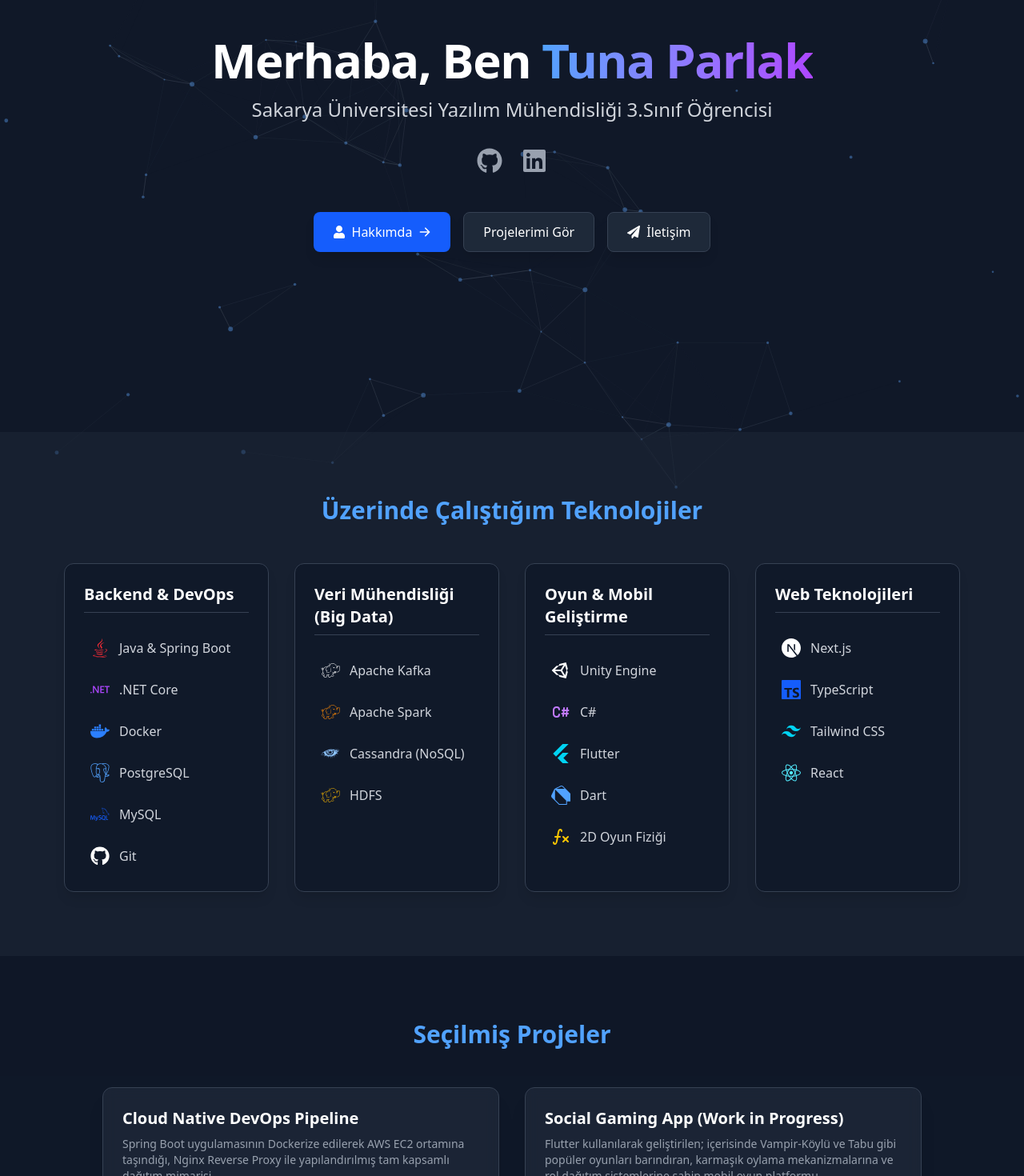
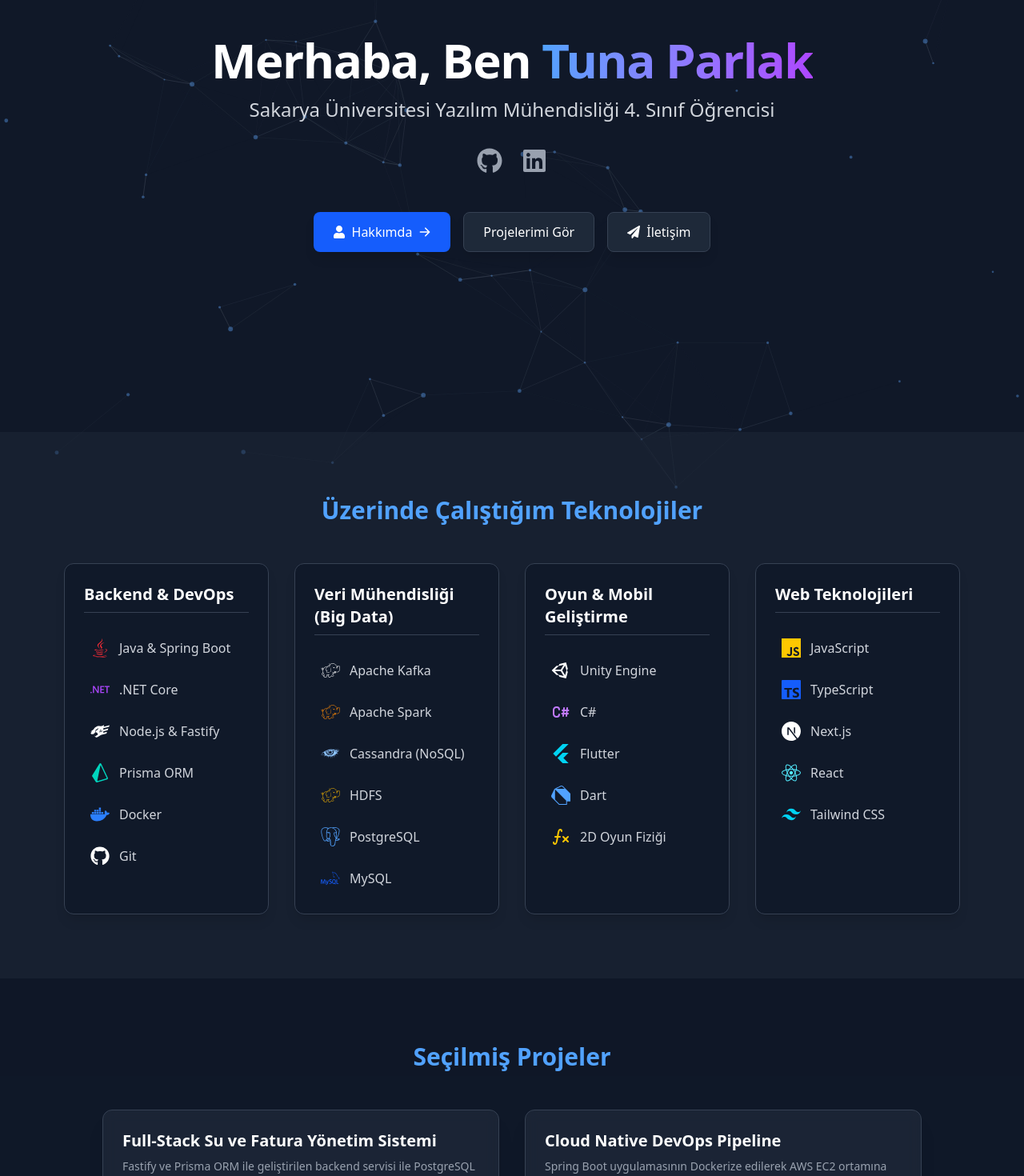
Before and after one commit to tunaparlak0/Personal_Website, a Next.js app: page / in a window 1280 px wide. Shown: the part 180-1650 px from the top of the page at 80% size. Built offline with nearby package versions, Linux system fonts and the light colour scheme.

Commit message:
added project and skills

```diff
--- a/app/about/page.tsx
+++ b/app/about/page.tsx
@@ -71,7 +71,7 @@
           className="mt-0 w-full bg-gray-800/80 backdrop-blur-md p-10 rounded-[40px] md:rounded-[80px] border border-gray-700/50 shadow-2xl text-left space-y-6"
         >
           <p className="text-gray-300 leading-relaxed text-lg">
-            Merhaba! Ben Tuna. Sakarya Üniversitesi&apos;nde Yazılım Mühendisliği (İngilizce) 3. sınıf öğrencisiyim.
+            Merhaba! Ben Tuna. Sakarya Üniversitesi&apos;nde Yazılım Mühendisliği (İngilizce) 4. sınıf öğrencisiyim.
           </p>
 
           <p className="text-gray-300 leading-relaxed text-lg">
--- a/app/page.tsx
+++ b/app/page.tsx
@@ -5,8 +5,7 @@
 
 // --- İKON KÜTÜPHANELERİ ---
 import { FaUnity, FaJava, FaReact, FaGithub, FaLinkedin, FaUser, FaPaperPlane, FaDocker } from "react-icons/fa";
-import { SiPostgresql, SiMysql, SiApachecassandra, SiApachehadoop, SiNextdotjs, SiTypescript, SiTailwindcss, SiFlutter, SiDart, SiDotnet } from "react-icons/si";
-import { TbMathFunction, TbBrandCSharp } from "react-icons/tb"; // 👈 Hata veren importlar buraya eklendi
+import { SiPostgresql, SiMysql, SiApachecassandra, SiApachehadoop, SiNextdotjs, SiTypescript, SiTailwindcss, SiFlutter, SiDart, SiDotnet, SiPrisma, SiFastify, SiJavascript } from "react-icons/si";import { TbMathFunction, TbBrandCSharp } from "react-icons/tb";
 import { HiArrowRight } from "react-icons/hi";
 
 export default function Home() {
@@ -22,9 +21,9 @@
       items: [
         { name: "Java & Spring Boot", icon: FaJava, color: "text-red-500" },
         { name: ".NET Core", icon: SiDotnet, color: "text-purple-500" },
+        { name: "Node.js & Fastify", icon: SiFastify, color: "text-white" },
+        { name: "Prisma ORM", icon: SiPrisma, color: "text-teal-400" },
         { name: "Docker", icon: FaDocker, color: "text-blue-500" },
-        { name: "PostgreSQL", icon: SiPostgresql, color: "text-blue-400" },
-        { name: "MySQL", icon: SiMysql, color: "text-blue-600" }, // 👈 Kullanılmayan uyarısı bu sayede giderildi
         { name: "Git", icon: FaGithub, color: "text-white" },
       ]
     },
@@ -35,6 +34,8 @@
         { name: "Apache Spark", icon: SiApachehadoop, color: "text-orange-400" },
         { name: "Cassandra (NoSQL)", icon: SiApachecassandra, color: "text-blue-300" },
         { name: "HDFS", icon: SiApachehadoop, color: "text-yellow-500" },
+        { name: "PostgreSQL", icon: SiPostgresql, color: "text-blue-400" },
+        { name: "MySQL", icon: SiMysql, color: "text-blue-600" },
       ]
     },
     {
@@ -50,15 +51,22 @@
     {
       category: "Web Teknolojileri",
       items: [
+        { name: "JavaScript", icon: SiJavascript, color: "text-yellow-400" }, // JavaScript eklendi
+        { name: "TypeScript", icon: SiTypescript, color: "text-blue-600" },
         { name: "Next.js", icon: SiNextdotjs, color: "text-white" },
-        { name: "TypeScript", icon: SiTypescript, color: "text-blue-600" },
+        { name: "React", icon: FaReact, color: "text-cyan-300" },
         { name: "Tailwind CSS", icon: SiTailwindcss, color: "text-cyan-400" },
-        { name: "React", icon: FaReact, color: "text-cyan-300" },
       ]
     }
   ];
 
   const projects = [
+    {
+      title: "Full-Stack Su ve Fatura Yönetim Sistemi",
+      description: "Fastify ve Prisma ORM ile geliştirilen backend servisi ile PostgreSQL veritabanı yönetimi sağlayan; React tabanlı arayüze sahip tam kapsamlı su yönetim sistemi.",
+      tags: ["Fastify", "React", "Prisma", "PostgreSQL", "JavaScript","JWT"],
+      link: "https://github.com/tunaparlak0/su_sistemi"
+    },
     {
       title: "Cloud Native DevOps Pipeline",
       description: "Spring Boot uygulamasının Dockerize edilerek AWS EC2 ortamına taşındığı, Nginx Reverse Proxy ile yapılandırılmış tam kapsamlı dağıtım mimarisi.",
@@ -67,7 +75,7 @@
     },
     {
       title: "Social Gaming App (Work in Progress)",
-      description: "Flutter kullanılarak geliştirilen; içerisinde Vampir-Köylü ve Tabu gibi popüler oyunları barındıran, karmaşık oylama mekanizmalarına ve rol dağıtım sistemlerine sahip mobil oyun platformu. ",
+      description: "Flutter kullanılarak geliştirilen; içerisinde Vampir-Köylü ve Tabu gibi popüler oyunları barındıran, karmaşık oylama mekanizmalarına ve rol dağıtım sistemlerine sahip mobil oyun platformu.",
       tags: ["Flutter", "Dart", "Mobile Game", "State Management"],
       link: "https://github.com/tunaparlak0/oyun_kutusu"
     },
@@ -79,7 +87,7 @@
     },
     {
       title: "Unity 2D Oyun Projesi",
-      description: "C# ve Unity motoru kullanılarak geliştirilen, 2D fizik tabanlı mekanikleri ,objeler arası etkileşimleri ve oyun içi arayüzleri test ettiğim tamamlanmamış bir proje.",
+      description: "C# ve Unity motoru kullanılarak geliştirilen, 2D fizik tabanlı mekanikleri, objeler arası etkileşimleri ve oyun içi arayüzleri test ettiğim tamamlanmamış bir proje.",
       tags: ["Unity 2D", "C#", "Physics", "OOP"],
       link: "https://github.com/tunaparlak0/2dUnity"
     },
@@ -113,7 +121,7 @@
               Merhaba, Ben <span className="text-transparent bg-clip-text bg-linear-to-r from-blue-400 to-purple-500">Tuna Parlak</span>
             </h1>
             <h2 className="text-2xl text-gray-300 font-light mt-4">
-              Sakarya Üniversitesi Yazılım Mühendisliği 3.Sınıf Öğrencisi
+              Sakarya Üniversitesi Yazılım Mühendisliği 4. Sınıf Öğrencisi
             </h2>
           </div>
 
```
